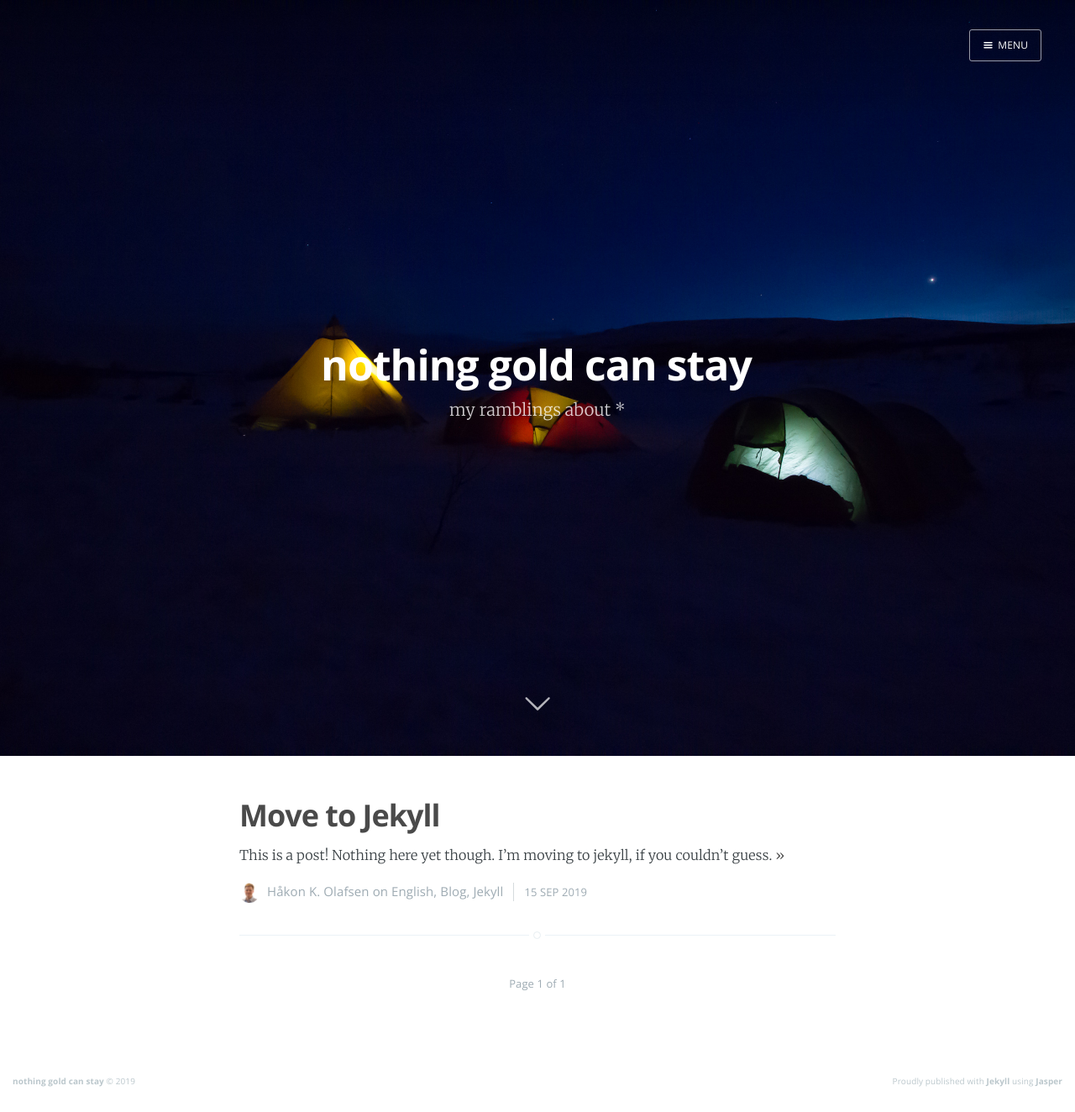
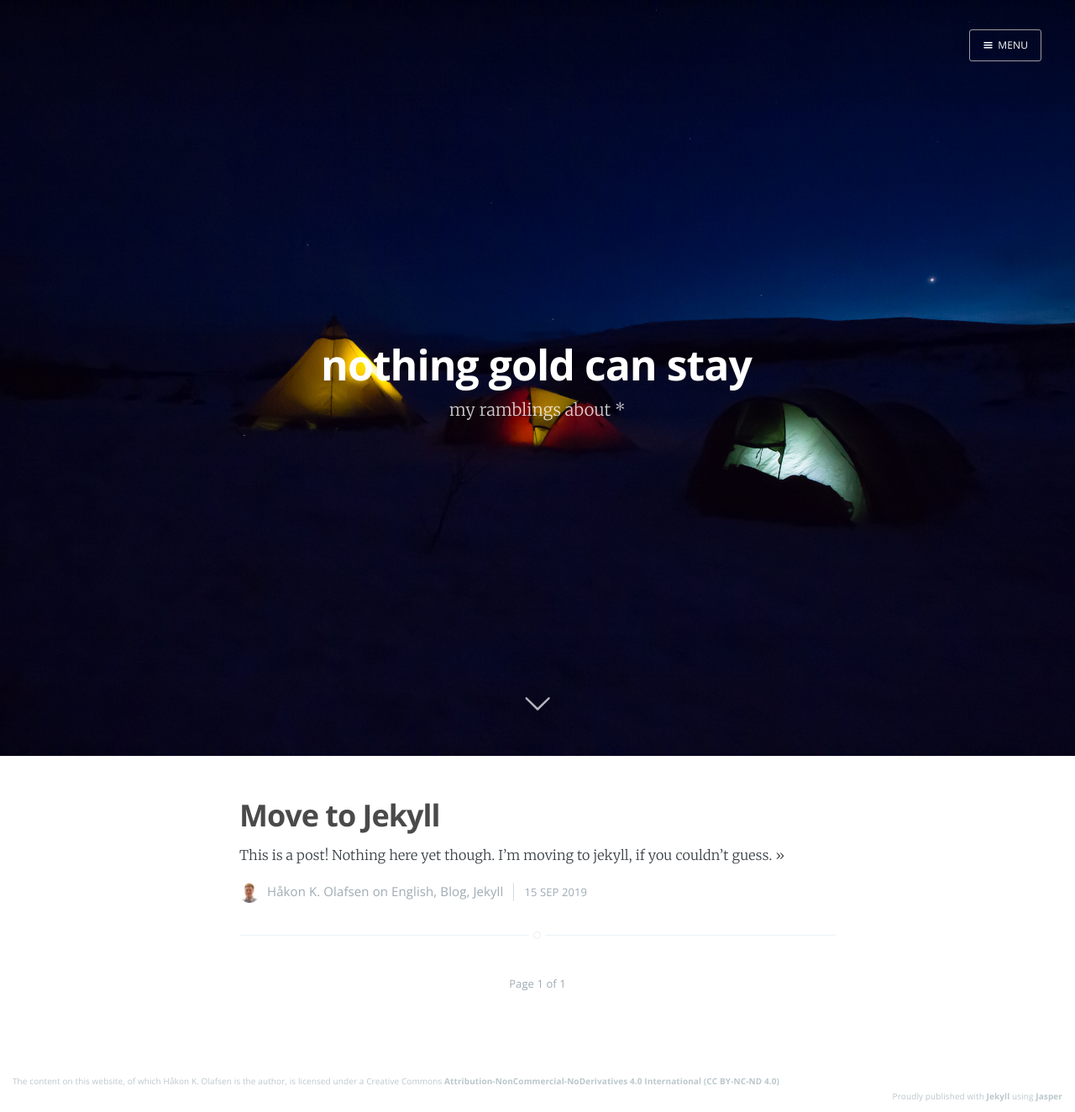
Before and after one commit to haakoo/haakoo.github.io, a Jekyll site: the page built from index.html, in a window 1280 px wide. Shown: the whole page at 84% size. Built offline with Jekyll 4.4.1, drawn with Linux system fonts in a browser that asks for light colours; nearby versions of some CDN libraries; the list of posts is cut into pages by our own code.

Commit message:
Updated the license

```diff
--- a/_layouts/default.html
+++ b/_layouts/default.html
@@ -41,7 +41,8 @@
 
         <!-- The tiny footer at the very bottom -->
         <footer class="site-footer clearfix">
-          <section class="copyright"><a href="{{ site.baseurl }}">{{ site.name }}</a> &copy; {{  site.time | date: '%Y' }}</section>
+          <!-- <section class="copyright"><a href="{{ site.baseurl }}">{{ site.name }}</a> &copy; {{  site.time | date: '%Y' }}</section> -->
+          <section class="copyright"></section>The content on this website, of which Håkon K. Olafsen is the author, is licensed under a Creative Commons <a href="https://creativecommons.org/licenses/by-nc-nd/4.0/">Attribution-NonCommercial-NoDerivatives 4.0 International (CC BY-NC-ND 4.0)</a></section>
           <section class="poweredby">Proudly published with <a href="https://jekyllrb.com/">Jekyll</a> using <a href="https://github.com/jekyller/jasper">Jasper</a></section>
         </footer>
     </div>
```
Also changed, not shown: LICENSE.txt.
